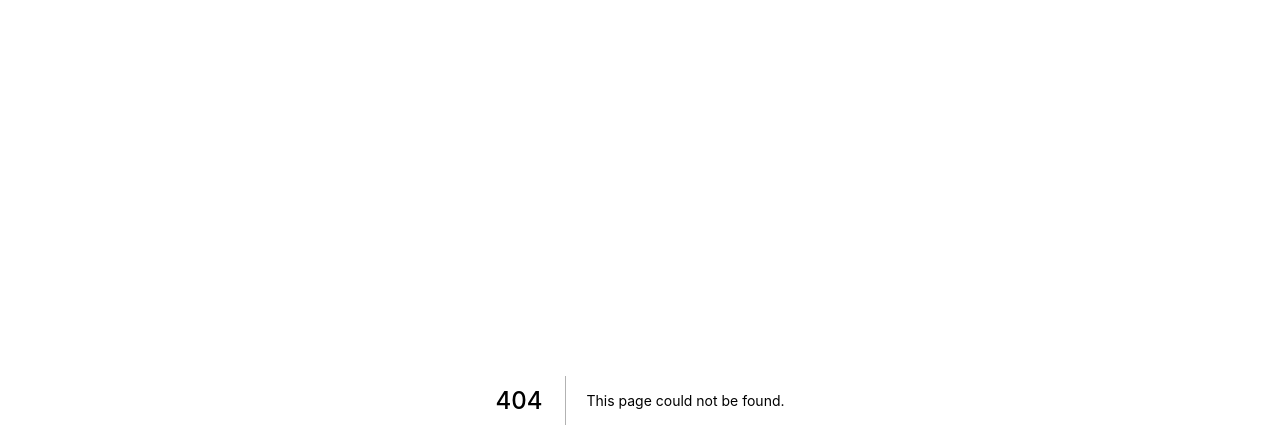
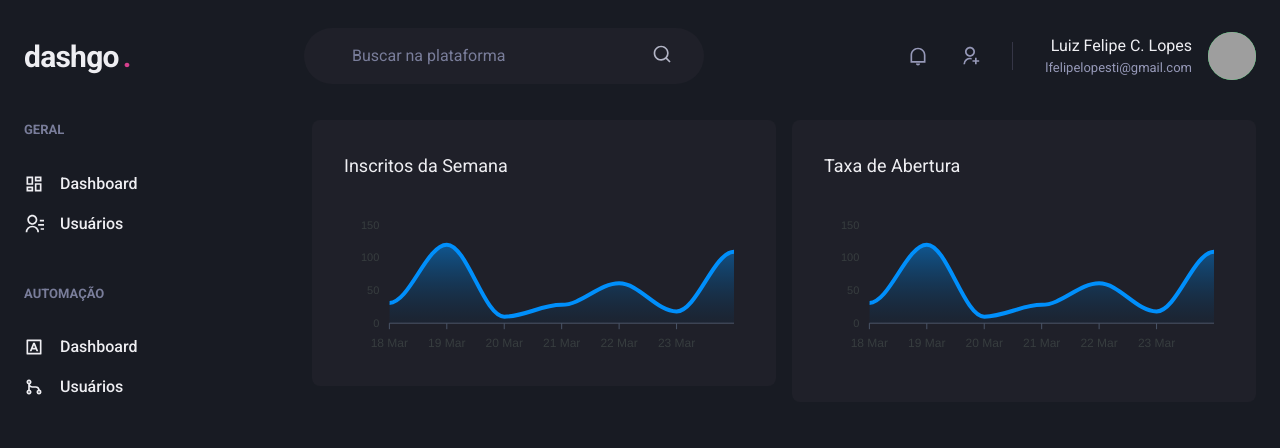
Before and after one commit to luizfelipelopes/dashgo, a Next.js app: page /dashboard in a window 1280 px wide. Before the commit this address had no page. Shown: the top 448 px of the page. Built offline with nearby package versions, Linux system fonts and the light colour scheme; grey boxes are pictures that could not be loaded.

Commit message:
create login and dashboard

```diff
--- a/package.json
+++ b/package.json
@@ -11,10 +11,13 @@
     "@chakra-ui/react": "^1.8.3",
     "@emotion/react": "^11.7.1",
     "@emotion/styled": "^11.6.0",
+    "apexcharts": "^3.33.1",
     "framer-motion": "^6.2.4",
     "next": "12.0.10",
     "react": "17.0.2",
-    "react-dom": "17.0.2"
+    "react-apexcharts": "^1.3.9",
+    "react-dom": "17.0.2",
+    "react-icons": "^4.3.1"
   },
   "devDependencies": {
     "@types/node": "^17.0.16",
--- /dev/null
+++ b/src/components/Form/Sidebar.tsx
@@ -0,0 +1,38 @@
+import { Box, Icon, Link, Stack, Text } from "@chakra-ui/react";
+import { RiContactsLine, RiDashboardLine, RiGitMergeLine, RiInputMethodLine } from "react-icons/ri";
+
+export function Sidebar() {
+    return (
+        <Box as="aside" w="64" mr="8">
+            <Stack spacing={12} align={"flex-start"}>
+                <Box>
+                    <Text fontWeight={"bold"} color={"gray.400"} fontSize={"small"}>GERAL</Text>
+                    <Stack spacing={4} mt={8} align={"stretch"}>
+                        <Link display={"flex"} alignItems={"center"}>
+                            <Icon as={RiDashboardLine} fontSize={20} />
+                            <Text ml={4} fontWeight={"medium"}>Dashboard</Text>
+                        </Link>
+                        <Link display={"flex"} alignItems={"center"}>
+                            <Icon as={RiContactsLine} fontSize={20} />
+                            <Text ml={4} fontWeight={"medium"}>Usuários</Text>
+                        </Link>
+                    </Stack>
+                </Box>
+                <Box>
+                    <Text fontWeight={"bold"} color={"gray.400"} fontSize={"small"}>AUTOMAÇÃO</Text>
+                    <Stack spacing={4} mt={8} align={"stretch"}>
+                        <Link display={"flex"} alignItems={"center"}>
+                            <Icon as={RiInputMethodLine} fontSize={20} />
+                            <Text ml={4} fontWeight={"medium"}>Dashboard</Text>
+                        </Link>
+                        <Link display={"flex"} alignItems={"center"}>
+                            <Icon as={RiGitMergeLine} fontSize={20} />
+                            <Text ml={4} fontWeight={"medium"}>Usuários</Text>
+                        </Link>
+                    </Stack>
+                </Box>
+            </Stack>
+
+        </Box>
+    );
+}
--- /dev/null
+++ b/src/components/Header.tsx
@@ -0,0 +1,82 @@
+import { Avatar, Box, Flex, HStack, Icon, Input, Text } from "@chakra-ui/react";
+import { RiNotificationLine, RiSearchLine, RiUserAddLine } from "react-icons/ri"
+
+export function Header() {
+    return (
+        <Flex
+        as="header"
+        w="100%"
+        maxWidth={1480}
+        h="20"
+        mx="auto"
+        mt="4"
+        px="6"
+        align="center"
+        >
+           <Text
+             fontSize={"3xl"}
+             fontWeight={"bold"}
+             letterSpacing={"tight"}
+             w={"64"}>
+               dashgo
+               <Text as="span" ml={"1"} color={"pink.500"} >.</Text>
+            </Text>
+
+            <Flex
+                as="label"
+                flex={"1"}
+                py="4"
+                px={"8"}
+                ml={"6"}
+                maxWidth={400}
+                alignSelf={"center"}
+                color={"gray.200"}
+                position={"relative"}
+                bg={"gray.800"}
+                borderRadius={"full"}
+            >
+                <Input
+                    color={"gray.500"}
+                    variant={"unstyled"}
+                    px={"4"}
+                    mr={"4"}
+                    placeholder="Buscar na plataforma"
+                    _placeholder={{ color: 'gray.400' }}
+                     />
+                    <Icon as={RiSearchLine} fontSize={20} />
+            </Flex>
+
+            <Flex
+                align={"center"}
+                ml={"auto"}
+                >
+                  <HStack
+                  spacing={8}
+                  mx={8}
+                  pr={8}
+                  py={1}
+                  color={"gray.300"}
+                  borderRightWidth={1}
+                  borderColor={"gray.700"}
+                  >
+                    <Icon as={RiNotificationLine} fontSize={20} />
+                    <Icon as={RiUserAddLine} fontSize={20} />
+                 </HStack>
+
+                 <Flex align={"center"} >
+                    <Box mr={"4"} textAlign={"right"}>
+                       <Text>Luiz Felipe C. Lopes</Text>
+                       <Text color={"gray.300"} fontSize={"small"}>
+                           lfelipelopesti@gmail.com
+                        </Text>
+                    </Box>
+
+                    <Avatar size={"md"} name="Luiz Felipe Lopes" src="https://github.com/luizfelipelopes.png" />
+
+                </Flex>
+
+            </Flex>
+
+        </Flex>
+    );
+}
--- /dev/null
+++ b/src/pages/dashboard.tsx
@@ -0,0 +1,93 @@
+import { Box, Flex, SimpleGrid, Text, theme } from "@chakra-ui/react";
+import { Sidebar } from "../components/Form/Sidebar";
+import { Header } from "../components/Header";
+import dynamic from "next/dynamic";
+
+const Chart = dynamic(  () => import('react-apexcharts'), {
+    ssr: false
+});
+
+const options = {
+    chart: {
+        toolbar: {
+            show: false,
+        },
+        zoom: {
+            enabled: false,
+        },
+        forceColor: theme.colors.gray[500]
+    },
+    grid: {
+        show: false,
+    },
+    dataLabels: {
+        enabled: false
+    },
+    tooltip: {
+        enabled: false
+    },
+    xaxis: {
+        type: 'datetime',
+        axisBorder: {
+            color: theme.colors.gray[600]
+        },
+        axisTicks: {
+            color: theme.colors.gray[600]
+        },
+        categories: [
+            '2021-03-18T00:00:00.000Z',
+            '2021-03-19T00:00:00.000Z',
+            '2021-03-20T00:00:00.000Z',
+            '2021-03-21T00:00:00.000Z',
+            '2021-03-22T00:00:00.000Z',
+            '2021-03-23T00:00:00.000Z',
+            '2021-03-24T00:00:00.000Z',
+        ]
+    },
+    fill: {
+        opacity: 0.3,
+        type: 'gradient',
+        gradient: {
+            shade: 'dark',
+            opacityFrom: 0.7,
+            opacityTo: 0.3
+        }
+    }
+};
+
+const series = [
+    { name: 'series1', data: [31, 120, 10, 28, 61, 18, 109]}
+];
+
+
+export default function Dashboard() {
+    return (
+        <Flex direction={"column"} h={"100vh"}>
+            <Header />
+
+            <Flex w={"100%"} my={6} maxWidth={1480} mx={"auto"} px={6}>
+                <Sidebar />
+
+                <SimpleGrid flex={1} gap={4} minChildWidth={"320px"} alignItems="flex-start">
+                   <Box
+                    p="8"
+                    bg={"gray.800"}
+                    borderRadius={8}
+                    pb={4}
+                   >
+                       <Text fontSize={"lg"} mb={"4"}>Inscritos da Semana</Text>
+                       <Chart options={options} series={series} type="area" height={160} />
+                    </Box>
+                   <Box
+                    p="8"
+                    bg={"gray.800"}
+                    borderRadius={8}
+                   >
+                       <Text fontSize={"lg"} mb={"4"}>Taxa de Abertura</Text>
+                       <Chart options={options} series={series} type="area" height={160} />
+                    </Box>
+                </SimpleGrid>
+            </Flex>
+        </Flex>
+    );
+}
```
Also changed, not shown: src/components/Form/Input.tsx (added, +30 -0 lines), src/pages/index.tsx (+35 -5 lines), 2 other files (tests, documents, lock files or other folders).
